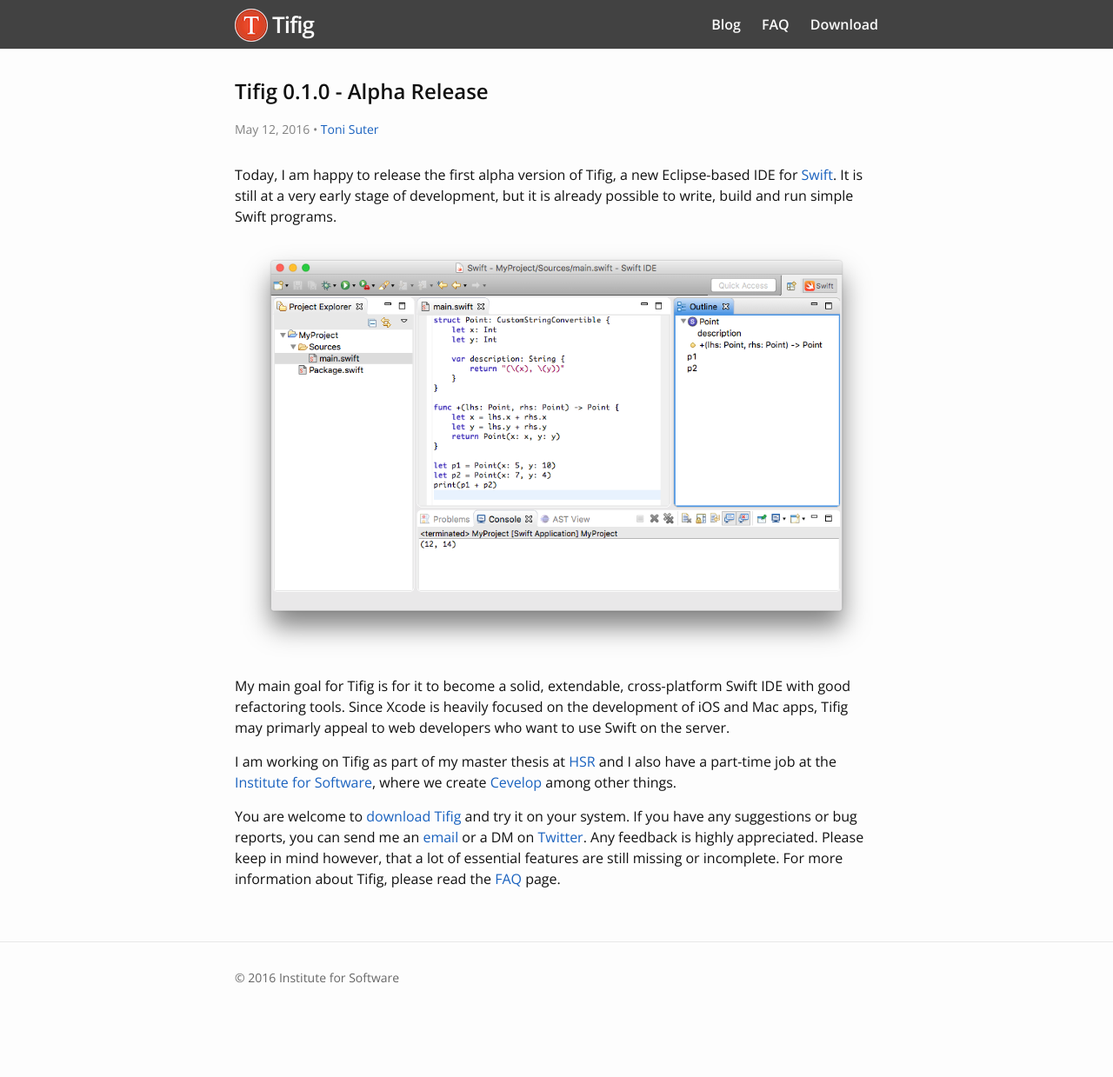
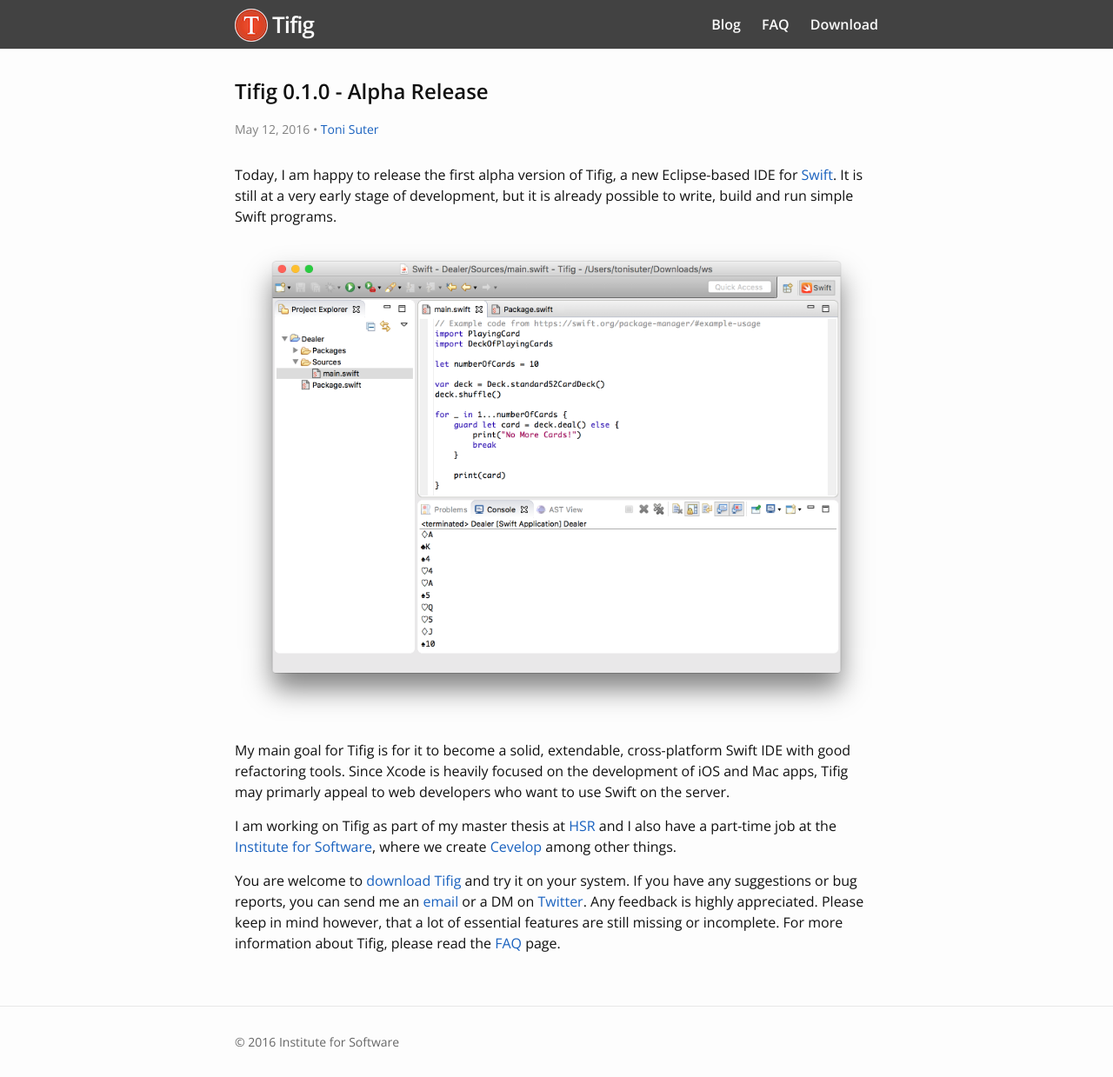
Before and after one commit to paulvi/tifig.net, a Jekyll site: the page built from _posts/2016-05-12-tifig-010.markdown, in a window 1280 px wide. Shown: the whole page at 87% size. Built offline with Jekyll 4.4.1, drawn with Linux system fonts in a browser that asks for light colours; before the commit the page ends 1165 px from its top, so only the background shows below that.

Commit message:
better screenshot

```diff
--- a/_includes/header.html
+++ b/_includes/header.html
@@ -2,7 +2,7 @@
 
   <div class="wrapper">
 
-    <a class="site-title" href="{{ site.baseurl }}/"><img src="/images/logo38.png" class="site-logo">{{ site.title }}</a>
+    <a class="site-title" href="{{ site.baseurl }}/"><img src="/images/logo.png" class="site-logo">{{ site.title }}</a>
 
     <nav class="site-nav">
       <div class="trigger">
--- a/_posts/2016-05-12-tifig-010.markdown
+++ b/_posts/2016-05-12-tifig-010.markdown
@@ -9,7 +9,7 @@
 It is still at a very early stage of development, but it is already possible to write, build and run
 simple Swift programs.
 
-![Tifig](/images/tifig.png "Tifig")
+![Tifig](/images/tifig-screenshot-pm-example.png "Tifig Screenshot")
 
 My main goal for Tifig is for it to become a solid, extendable, cross-platform Swift IDE with good
 refactoring tools. Since Xcode is heavily focused on the development of iOS and Mac apps, Tifig may
```
Also changed, not shown: images/logo.png (renamed from images/logo38.png), images/logo@2x.png (added), images/tifig-screenshot-pm-example.png (added), images/tifig.png (deleted).
